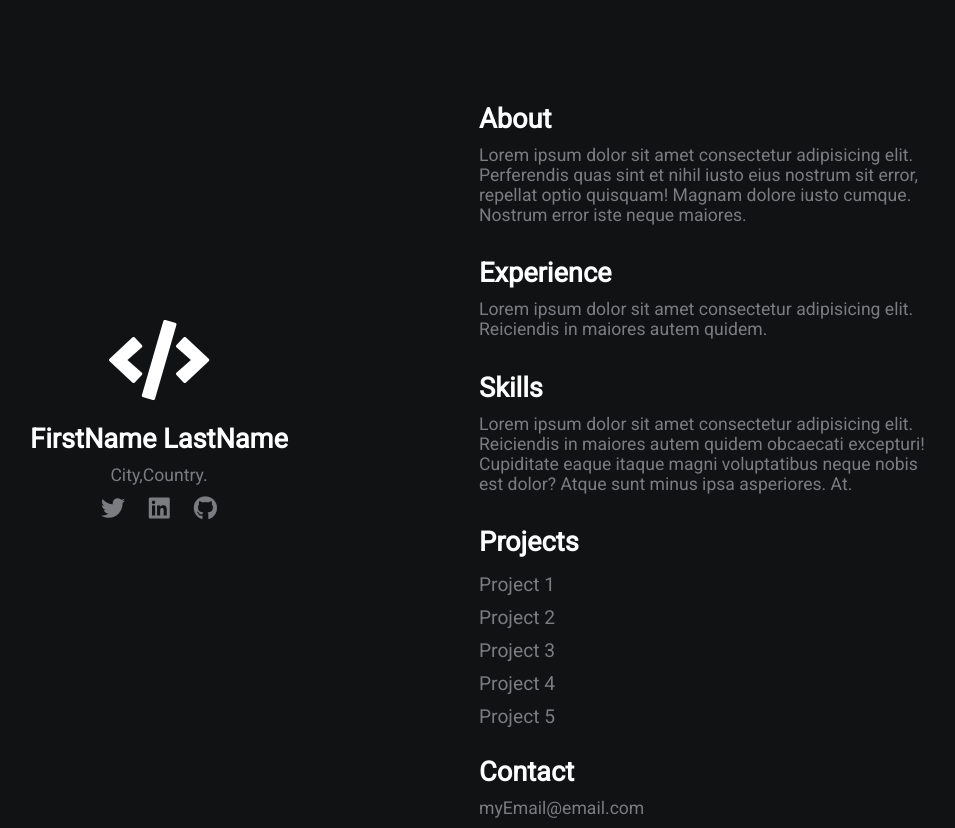
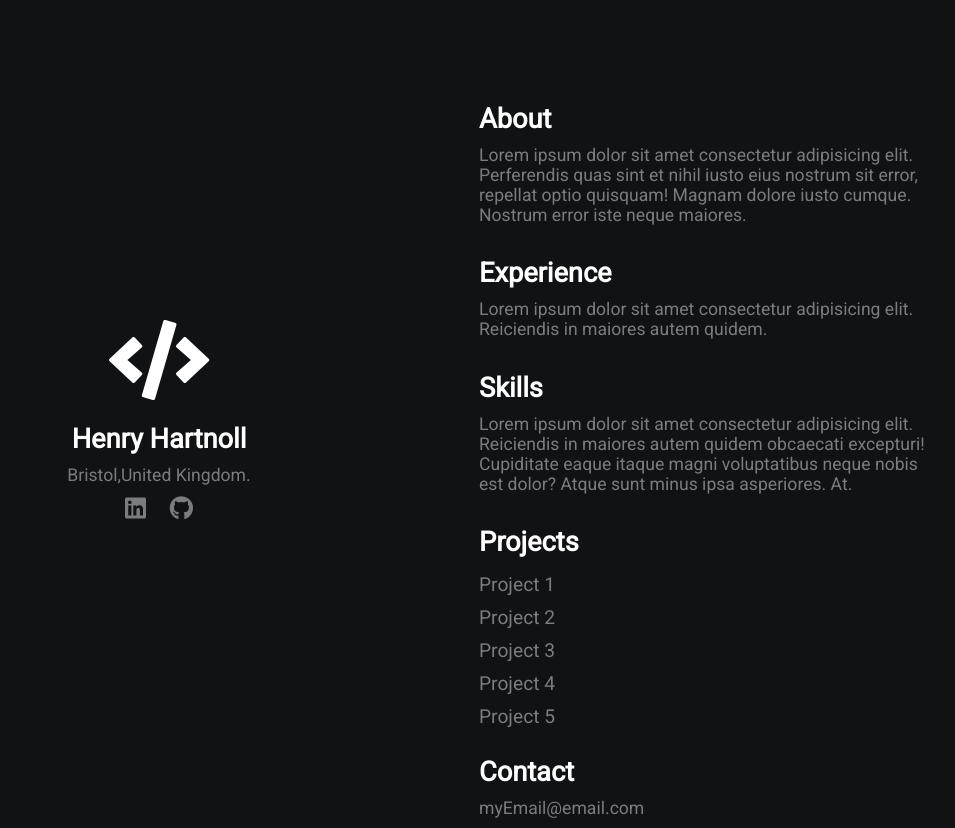
Before and after one commit to Hartnoll/portfolio, a plain HTML site: page index.html in a window 1280 px wide. Shown: the whole page, without its empty margins (161-1116 px from the left). Drawn offline with Linux system fonts and the light colour scheme.

Commit message:
Update index.html

```diff
--- a/index.html
+++ b/index.html
@@ -12,11 +12,10 @@
     <div class="grid-2">
         <div class="section-1">
             <i class="fas fa-code fa-5x white"></i>
-            <h2>FirstName LastName</h2>
-            <p>City,Country.</p>
-            <a href="#"><i class="fab fa-twitter"></i></a>
-            <a href="#"><i class="fab fa-linkedin"></i></a>
-            <a href="#"><i class="fab fa-github"></i></a>
+            <h2>Henry Hartnoll</h2>
+            <p>Bristol,United Kingdom.</p>
+            <a href="https://www.linkedin.com/in/henry-hartnoll"><i class="fab fa-linkedin"></i></a>
+            <a href="https://github.com/Hartnoll"><i class="fab fa-github"></i></a>
         </div>
         <div class="section-2">
             <h2>About</h2>
```
